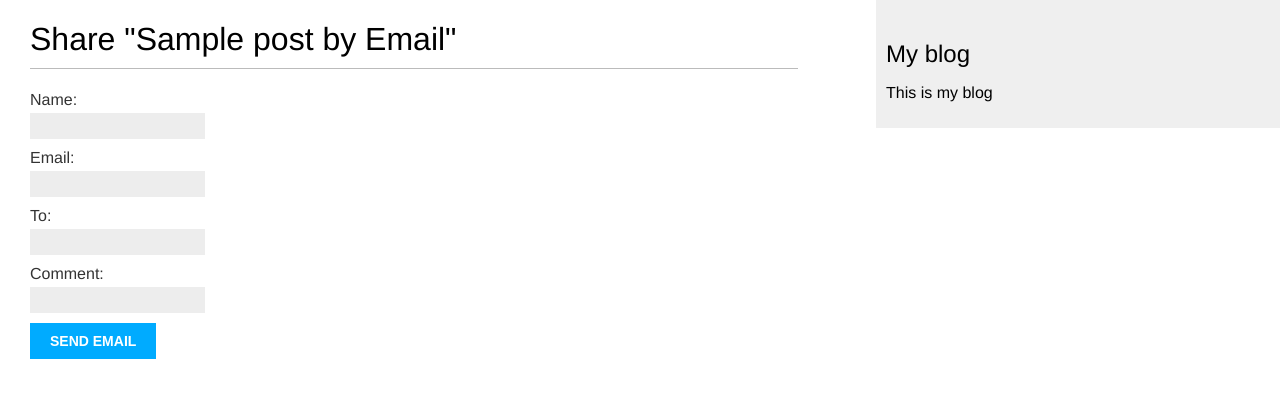
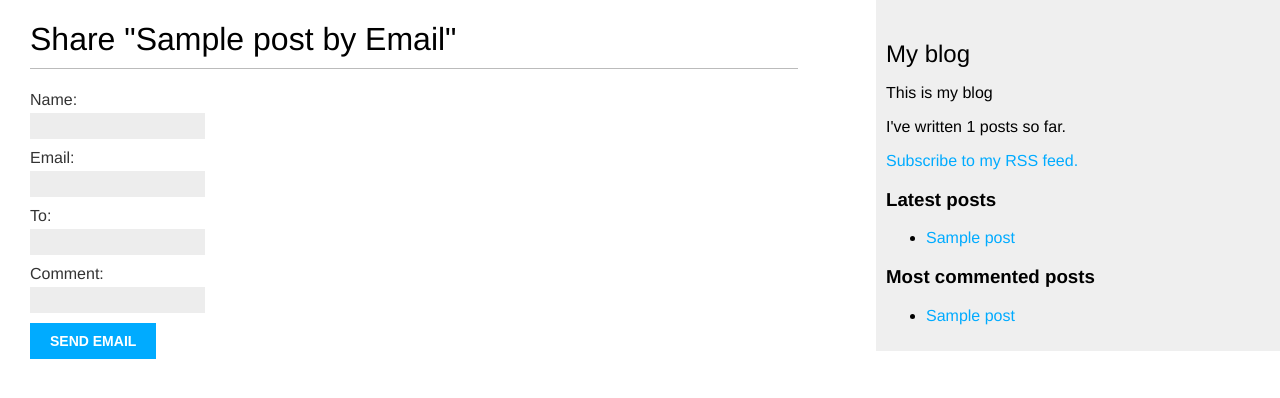
Before and after one commit to toiq/django-blog, a Django app: page /blog/1/share in a window 1280 px wide. Shown: the top 398 px of the page. Run offline with Django 5.2, Linux system fonts and the light colour scheme; tables that the repository leaves empty hold one stand-in row (values such as "Sample post").

Commit message:
Implement RSS feed

```diff
--- a/blog/models.py
+++ b/blog/models.py
@@ -2,6 +2,7 @@ from django.conf import settings
 from django.urls import reverse
 from django.utils import timezone
 from django.db import models
+from taggit.managers import TaggableManager
 
 
 # Create your models here.
@@ -14,6 +15,8 @@ class Post(models.Model):
     class Status(models.TextChoices):
         DRAFT = "DF", "Draft"
         PUBLISHED = "PB", "Published"
+
+    tags = TaggableManager()
 
     title = models.CharField(max_length=255)
     slug = models.SlugField(max_length=255, unique_for_date="publish")
--- a/blog/templates/blog/base.html
+++ b/blog/templates/blog/base.html
@@ -1,3 +1,4 @@
+{% load blog_tags %}
 {% load static %}
 <!DOCTYPE html>
 <html>
@@ -18,6 +19,25 @@
     <div id="sidebar">
       <h2>My blog</h2>
       <p>This is my blog</p>
+      <p>
+        I've written <span>{% total_posts %}</span> posts so far.
+      </p>
+      <p>
+        <a href="{% url 'blog:post_feed' %}">Subscribe to my RSS feed.</a>
+      </p>
+      <h3>Latest posts</h3>
+      {% show_latest_posts 3 %}
+      <h3>Most commented posts</h3>
+      {% get_most_commented_posts as most_commented_posts %}
+      <ul>
+        {% for post in most_commented_posts %}
+          <li>
+            <a href="{{ post.get_absolute_url }}">{{ post.title }}</a>
+          </li>
+        {% empty %}
+          <p>No Comments yet</p>
+        {% endfor %}
+      </ul>
     </div>
   </body>
 </html>
--- /dev/null
+++ b/blog/templates/blog/post/latest_posts.html
@@ -0,0 +1,7 @@
+<ul>
+  {% for post in latest_posts %}
+    <li>
+      <a href="{{ post.get_absolute_url }}">{{ post.title }}</a>
+    </li>
+  {% endfor %}
+</ul>
--- /dev/null
+++ b/blog/templatetags/blog_tags.py
@@ -0,0 +1,32 @@
+from django import template
+from ..models import Post
+from django.db.models import Count
+import markdown
+from django.utils.safestring import mark_safe
+
+register = template.Library()
+
+
+@register.simple_tag
+def total_posts():
+    return Post.published.count()
+
+
+@register.inclusion_tag("blog/post/latest_posts.html")
+def show_latest_posts(count=5):
+    latest_posts = Post.published.order_by("-publish")[:count]
+    return {"latest_posts": latest_posts}
+
+
+@register.simple_tag
+def get_most_commented_posts(count=5):
+    return (
+        Post.published.annotate(total_comments=Count("comments"))
+        .order_by("-total_comments")
+        .exclude(total_comments=0)[:count]
+    )
+
+
+@register.filter(name="markdown")
+def markdown_format(text):
+    return mark_safe(markdown.markdown(text))
--- a/blog/urls.py
+++ b/blog/urls.py
@@ -1,11 +1,12 @@
 from django.urls import path
 
-from blog import views
+from blog import feeds, views
 
 app_name = "blog"
 urlpatterns = [
-    # path("", view=views.post_list, name="post_list"),
-    path("", view=views.PostListView.as_view(), name="post_list"),
+    path("", view=views.post_list, name="post_list"),
+    # path("", view=views.PostListView.as_view(), name="post_list"),
+    path("tag/<slug:tag_slug>/", view=views.post_list, name="post_list_by_tag"),
     path(
         "<int:year>/<int:month>/<int:day>/<slug:post>",
         view=views.post_detail,
@@ -13,4 +14,5 @@ urlpatterns = [
     ),
     path("<int:post_id>/share", views.post_share, name="post_share"),
     path("<int:post_id>/comment", views.post_comment, name="post_comment"),
+    path("feed/", feeds.LatestPostsFeed(), name="post_feed"),
 ]
--- a/blog/views.py
+++ b/blog/views.py
@@ -6,6 +6,8 @@ from blog.forms import CommentForm, EmailPostForm
 from blog.models import Post
 from django.core.mail import send_mail
 from django.views.decorators.http import require_POST
+from taggit.models import Tag
+from django.db.models import Count
 
 # Create your views here.
 
@@ -17,8 +19,12 @@ class PostListView(ListView):
     template_name = "blog/post/list.html"
 
 
-def post_list(request):
+def post_list(request, tag_slug=None):
     post_list = Post.published.all()
+    tag = None
+    if tag_slug:
+        tag = get_object_or_404(Tag, slug=tag_slug)
+        post_list = post_list.filter(tags__in=[tag])
     paginator = Paginator(post_list, 3)
     page_number = request.GET.get("page", 1)
     try:
@@ -28,7 +34,7 @@ def post_list(request):
     except EmptyPage:
         posts = paginator.page(paginator.num_pages)
     # posts = Post.published.all()
-    return render(request, "blog/post/list.html", {"posts": posts})
+    return render(request, "blog/post/list.html", {"posts": posts, "tag": tag})
 
 
 def post_detail(request, year, month, day, post):
@@ -47,10 +53,21 @@ def post_detail(request, year, month, day, post):
 
     comments = post.comments.filter(active=True)
     form = CommentForm()
+
+    post_tags_ids = post.tags.values_list("id", flat=True)
+    similar_posts = Post.published.filter(tags__in=post_tags_ids).exclude(id=post.pk)
+    similar_posts = similar_posts.annotate(same_tags=Count("tags")).order_by(
+        "-same_tags", "-publish"
+    )[:4]
     return render(
         request,
         "blog/post/detail.html",
-        {"post": post, "comments": comments, "form": form},
+        {
+            "post": post,
+            "comments": comments,
+            "form": form,
+            "similar_posts": similar_posts,
+        },
     )
 
 
--- a/mysite/settings.py
+++ b/mysite/settings.py
@@ -38,6 +38,9 @@ INSTALLED_APPS = [
     "django.contrib.sessions",
     "django.contrib.messages",
     "django.contrib.staticfiles",
+    "django.contrib.sites",
+    "django.contrib.sitemaps",
+    "taggit",
     "blog.apps.BlogConfig",
 ]
 
@@ -134,3 +137,6 @@ DEFAULT_FROM_EMAIL = config("DEFAULT_FROM_EMAIL")
 
 # If you don't want to use SMTP and just use console for checking email functionality
 EMAIL_BACKEND = "django.core.mail.backends.console.EmailBackend"
+
+# Sitemap
+SITE_ID = 1
--- a/mysite/urls.py
+++ b/mysite/urls.py
@@ -17,8 +17,18 @@ Including another URLconf
 
 from django.contrib import admin
 from django.urls import include, path
+from django.contrib.sitemaps.views import sitemap
+from blog.sitemaps import PostSitemap
+
+sitemaps = {"posts": PostSitemap}
 
 urlpatterns = [
     path("admin/", admin.site.urls),
     path("blog/", include("blog.urls", namespace="blog")),
+    path(
+        "sitemap.xml",
+        sitemap,
+        {"sitemaps": sitemaps},
+        name="django.contrib.sitemaps.views.sitemap",
+    ),
 ]
```
Also changed, not shown: blog/feeds.py (added, +23 -0 lines), blog/sitemaps.py (added, +13 -0 lines), blog/templates/blog/post/detail.html (+12 -1 lines), blog/templates/blog/post/list.html (+17 -2 lines), blog/migrations/0004_post_tags.py (added), blog/templatetags/__init__.py (added).
